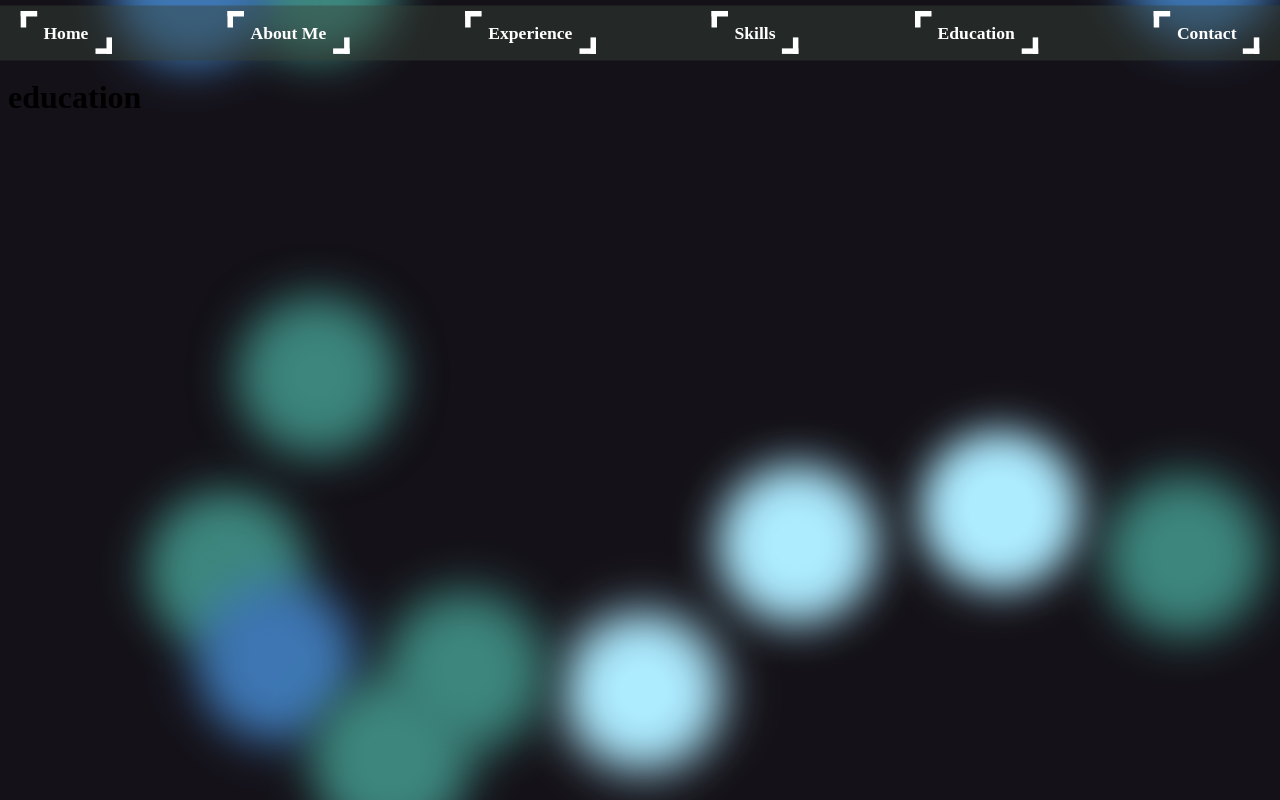
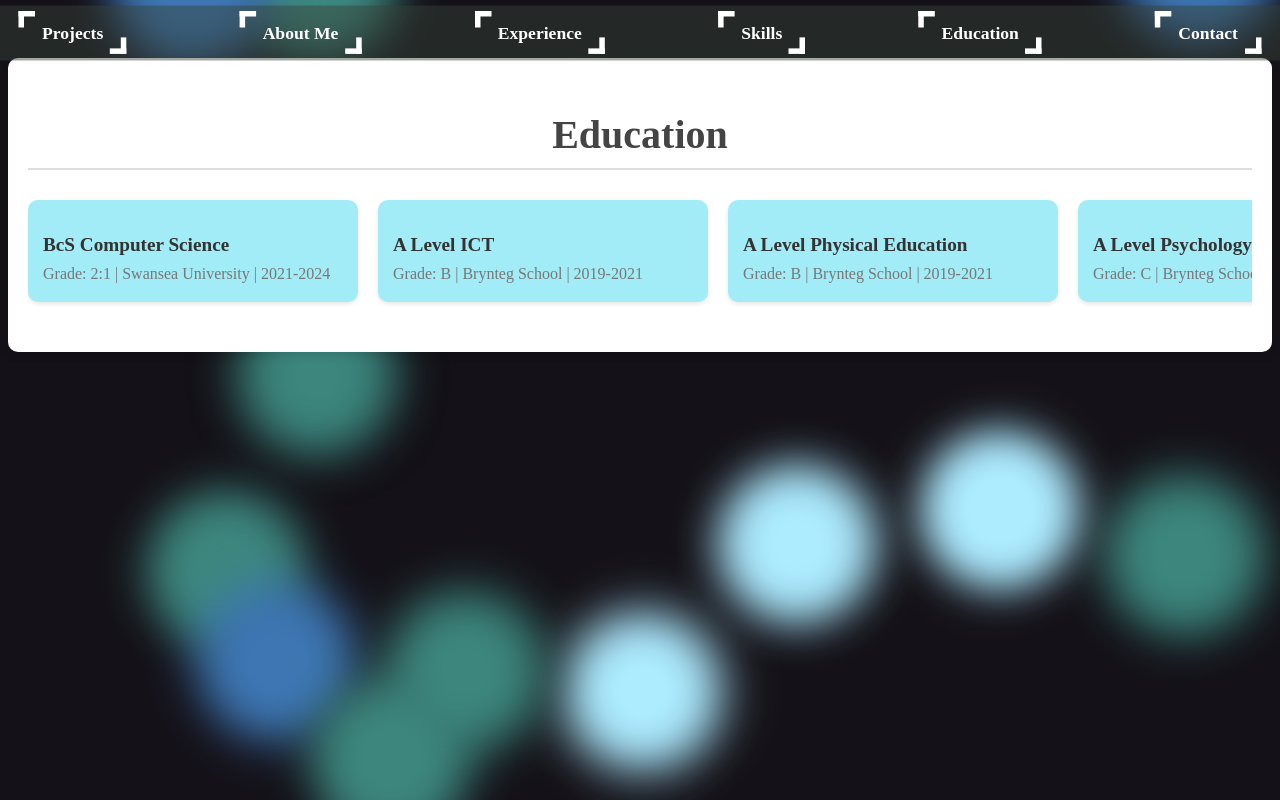
Before and after one commit to Rhysdhyde5/RhysWebKit, a SvelteKit app in the folder RhysWebApp/: page /education in a window 1280 px wide. Shown: the top 800 px of the page. Built offline with nearby package versions, Linux system fonts and the light colour scheme.

Commit message:
All sections on pages

```diff
--- a/RhysWebApp/src/components/Navbar.svelte
+++ b/RhysWebApp/src/components/Navbar.svelte
@@ -4,7 +4,7 @@
 
   <nav class="navbar">
     <ul>
-      <li><a href="/">Home</a></li>
+      <li><a href="/">Projects</a></li>
       <li><a href="/about">About Me</a></li>
       <li><a href="/experience">Experience</a></li>
       <li><a href="/skills">Skills</a></li>
--- /dev/null
+++ b/RhysWebApp/src/routes/Projects/+page.svelte
@@ -0,0 +1 @@
+<h1>Projects</h1>
--- a/RhysWebApp/src/routes/education/+page.svelte
+++ b/RhysWebApp/src/routes/education/+page.svelte
@@ -1 +1,132 @@
-<h1>education</h1>
+<script lang="ts">
+    let name = "Rhys Hyde";
+
+    const education = [
+      { degree: "BcS Computer Science", grade: "2:1", school: "Swansea University", years: "2021-2024" },
+      { degree: "A Level ICT", grade: "B", school: "Brynteg School", years: "2019-2021" },
+      { degree: "A Level Physical Education", grade: "B", school: "Brynteg School", years: "2019-2021" },
+      { degree: "A Level Psychology", grade: "C", school: "Brynteg School", years: "2019-2021" },
+      { degree: "A Level Welsh Baccalaureate", grade: "C", school: "Brynteg School", years: "2019-2021" },
+      { degree: "12 GCSE’s", grade: "A*-C", school: "Brynteg School", years: "2013-2018" },
+    ];
+  </script>
+
+<section class="education">
+    <h1>Education</h1>
+    <div class="scroll-container">
+      {#each education as edu (edu.degree)}
+        <div class="edu-item">
+          <h3>{edu.degree}</h3>
+          <p>Grade: {edu.grade} | {edu.school} | {edu.years}</p>
+        </div>
+      {/each}
+    </div>
+  </section>
+
+<style>
+    main {
+      font-family: Arial, sans-serif;
+      max-width: 800px;
+      margin: 0 auto;
+      padding: 20px;
+      color: #333;
+      z-index: 1;
+    }
+
+    p2{
+        font-size: 1.3em;
+    }
+
+    h1, h2, h3 {
+      color: #444;
+    }
+
+    h1 {
+      font-size: 2.5em;
+      margin-bottom: 20px;
+      text-align: center;
+      border-bottom: 2px solid #ddd;
+      padding-bottom: 10px;
+    }
+
+    p, ul, li {
+      line-height: 1.6;
+    }
+
+    ul {
+      list-style-type: disc;
+      margin-left: 20px;
+    }
+
+    section {
+      margin-bottom: 40px;
+      background: #ffffff;
+      padding: 20px;
+      border-radius: 10px;
+      box-shadow: 0 4px 8px rgba(0, 0, 0, 0.1);
+    }
+
+    .about p {
+      font-size: 1.2em;
+      margin-bottom: 20px;
+      color: #555;
+    }
+
+    .job, .edu-item {
+      margin-bottom: 20px;
+    }
+
+    .job h3, .edu-item h3 {
+      margin-bottom: 5px;
+      font-size: 1.3em;
+      color: #555;
+    }
+
+    .job p, .edu-item p {
+      margin: 0;
+      color: #777;
+    }
+
+    .scroll-container {
+      display: flex;
+      overflow-x: auto;
+      gap: 20px;
+      padding: 10px 0;
+      scroll-behavior: smooth;
+    }
+
+    .scroll-container::-webkit-scrollbar {
+      height: 8px;
+    }
+
+    .scroll-container::-webkit-scrollbar-thumb {
+      background-color: #365b64;
+      border-radius: 4px;
+    }
+
+    .edu-item {
+      min-width: 300px;
+      background: #a1ecf6;
+      padding: 15px;
+      border-radius: 10px;
+      box-shadow: 0 2px 4px rgba(0, 0, 0, 0.1);
+      flex-shrink: 0;
+    }
+
+    .edu-item h3 {
+      margin-bottom: 5px;
+      font-size: 1.2em;
+      color: #333;
+    }
+
+    .edu-item p {
+      margin: 0;
+      color: #777;
+    }
+
+    .references {
+      text-align: center;
+      font-style: italic;
+    }
+
+  </style>
--- a/RhysWebApp/src/routes/home/+page.svelte
+++ /dev/null
@@ -1 +0,0 @@
-<h1>home</h1>>
--- a/RhysWebApp/src/routes/skills/+page.svelte
+++ b/RhysWebApp/src/routes/skills/+page.svelte
@@ -1 +1,120 @@
-<h1>skills</h1>
+<main>
+    <section class="skills">
+      <h1>Key Skills</h1>
+      <ul>
+        <li>App and website development</li>
+        <li>Debugging & stress testing</li>
+        <li>Hardware & software troubleshooting</li>
+        <li>Primarily writing and testing code in Java, Python, JavaScript</li>
+      </ul>
+    </section>
+</main>
+
+
+<style>
+    main {
+      font-family: Arial, sans-serif;
+      max-width: 800px;
+      margin: 0 auto;
+      padding: 20px;
+      color: #333;
+      z-index: 1;
+    }
+
+    p2{
+        font-size: 1.3em;
+    }
+
+    h1, h2, h3 {
+      color: #444;
+    }
+
+    h1 {
+      font-size: 2.5em;
+      margin-bottom: 20px;
+      text-align: center;
+      border-bottom: 2px solid #ddd;
+      padding-bottom: 10px;
+    }
+
+    p, ul, li {
+      line-height: 1.6;
+    }
+
+    ul {
+      list-style-type: disc;
+      margin-left: 20px;
+    }
+
+    section {
+      margin-bottom: 40px;
+      background: #ffffff;
+      padding: 20px;
+      border-radius: 10px;
+      box-shadow: 0 4px 8px rgba(0, 0, 0, 0.1);
+    }
+
+    .about p {
+      font-size: 1.2em;
+      margin-bottom: 20px;
+      color: #555;
+    }
+
+    .job, .edu-item {
+      margin-bottom: 20px;
+    }
+
+    .job h3, .edu-item h3 {
+      margin-bottom: 5px;
+      font-size: 1.3em;
+      color: #555;
+    }
+
+    .job p, .edu-item p {
+      margin: 0;
+      color: #777;
+    }
+
+    .scroll-container {
+      display: flex;
+      overflow-x: auto;
+      gap: 20px;
+      padding: 10px 0;
+      scroll-behavior: smooth;
+    }
+
+    .scroll-container::-webkit-scrollbar {
+      height: 8px;
+    }
+
+    .scroll-container::-webkit-scrollbar-thumb {
+      background-color: #365b64;
+      border-radius: 4px;
+    }
+
+    .edu-item {
+      min-width: 300px;
+      background: #a1ecf6;
+      padding: 15px;
+      border-radius: 10px;
+      box-shadow: 0 2px 4px rgba(0, 0, 0, 0.1);
+      flex-shrink: 0;
+    }
+
+    .edu-item h3 {
+      margin-bottom: 5px;
+      font-size: 1.2em;
+      color: #333;
+    }
+
+    .edu-item p {
+      margin: 0;
+      color: #777;
+    }
+
+    .references {
+      text-align: center;
+      font-style: italic;
+    }
+
+  </style>
```
